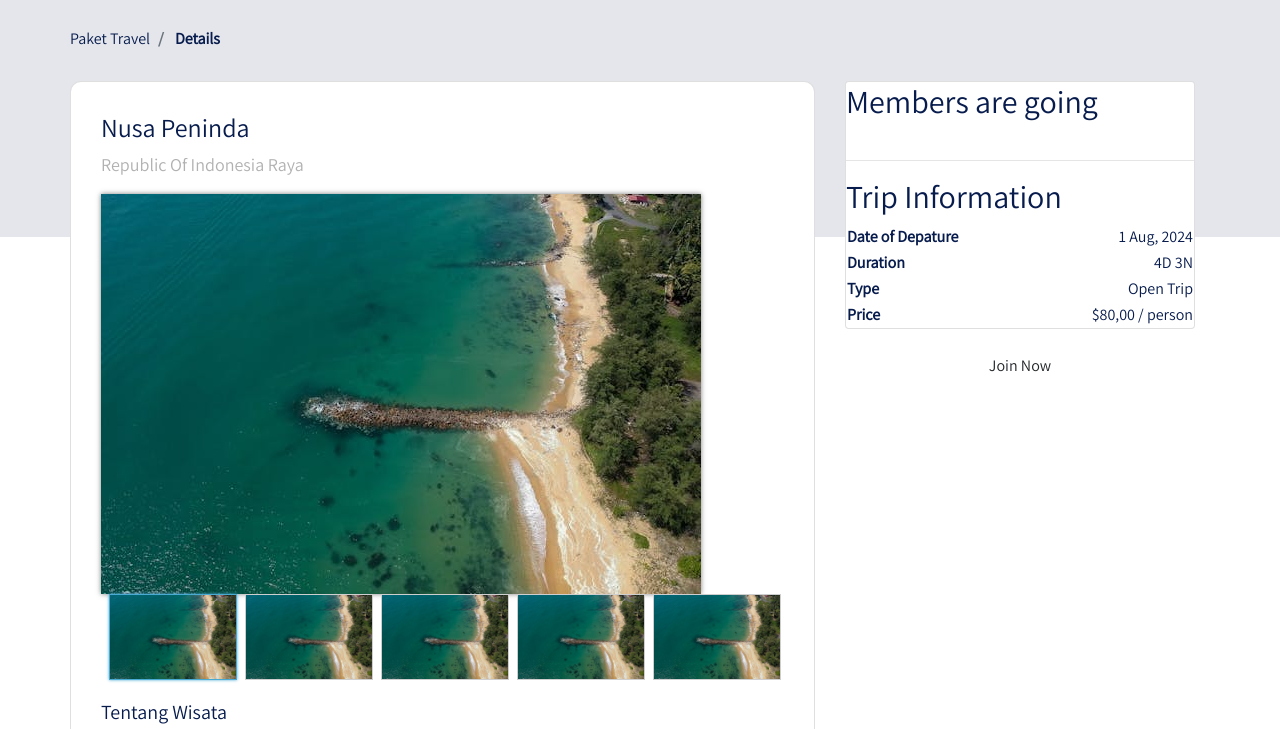
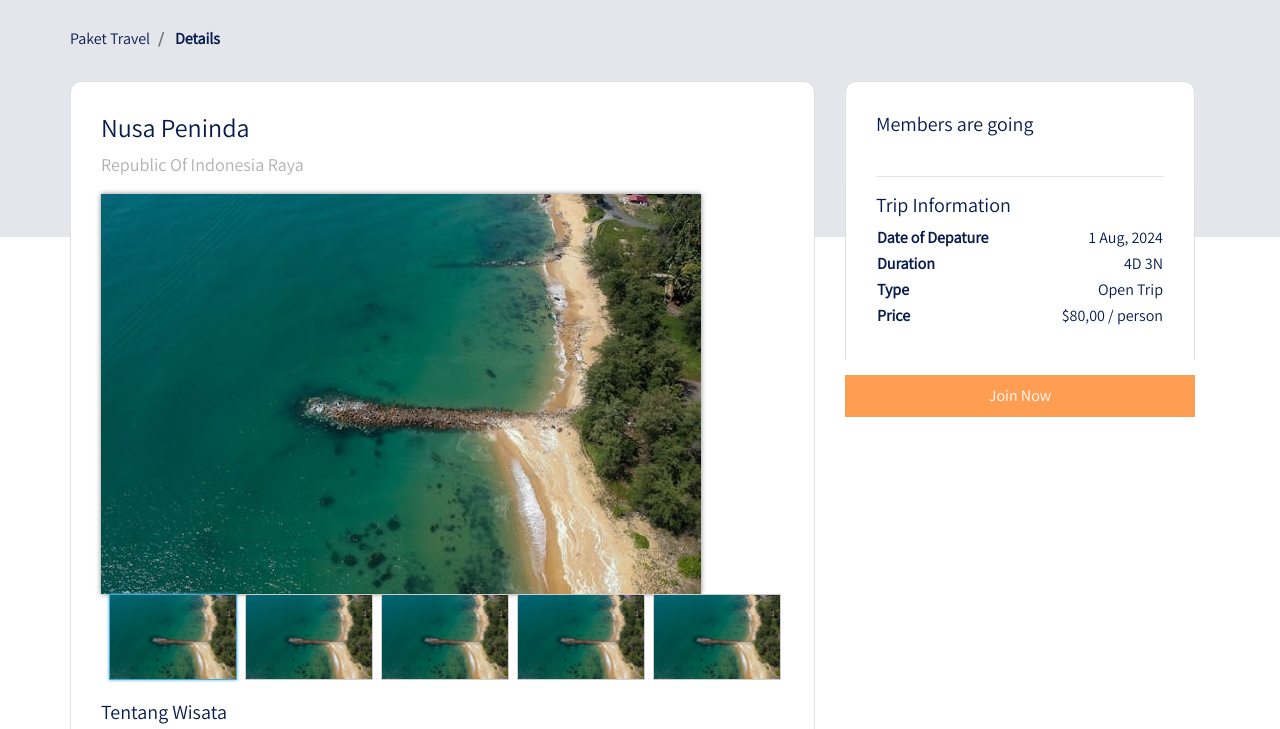
Before and after one commit to robbytrujillo/nomads, a plain HTML site: page details.html in a window 1280 px wide. Shown: the part 71-800 px from the top of the page. Drawn offline with Linux system fonts and the light colour scheme.

```diff
--- a/details.html
+++ b/details.html
@@ -169,7 +169,7 @@
               </div>
             </div>
             <div class="col-lg-4">
-              <div class="card card-detail card-right">
+              <div class="card card-details card-right">
                 <h2>Members are going</h2>
                 <div class="members my-2">
 
--- a/frontend/styles/main.scss
+++ b/frontend/styles/main.scss
@@ -305,6 +305,12 @@ header {
     }
   }
 
+  .card-right {
+    border-bottom-left-radius: 0;
+    border-bottom-right-radius: 0;
+    border-bottom: 0;
+  }
+
   .features {
     margin-top: 20px;
 
@@ -348,4 +354,19 @@ header {
       }
     }
   }
+
+  .join-container {
+    margin-top: 16px;
+  }
+
+  .btn-join-now {
+    background-color: #ff9e53;
+    color: #fff;
+    border-radius: 0;
+
+    &:hover {
+      background-color: #ffb57c;
+      color: #fff;
+    }
+  }
 }
```
Also changed, not shown: frontend/styles/main.css, 1 other file.
